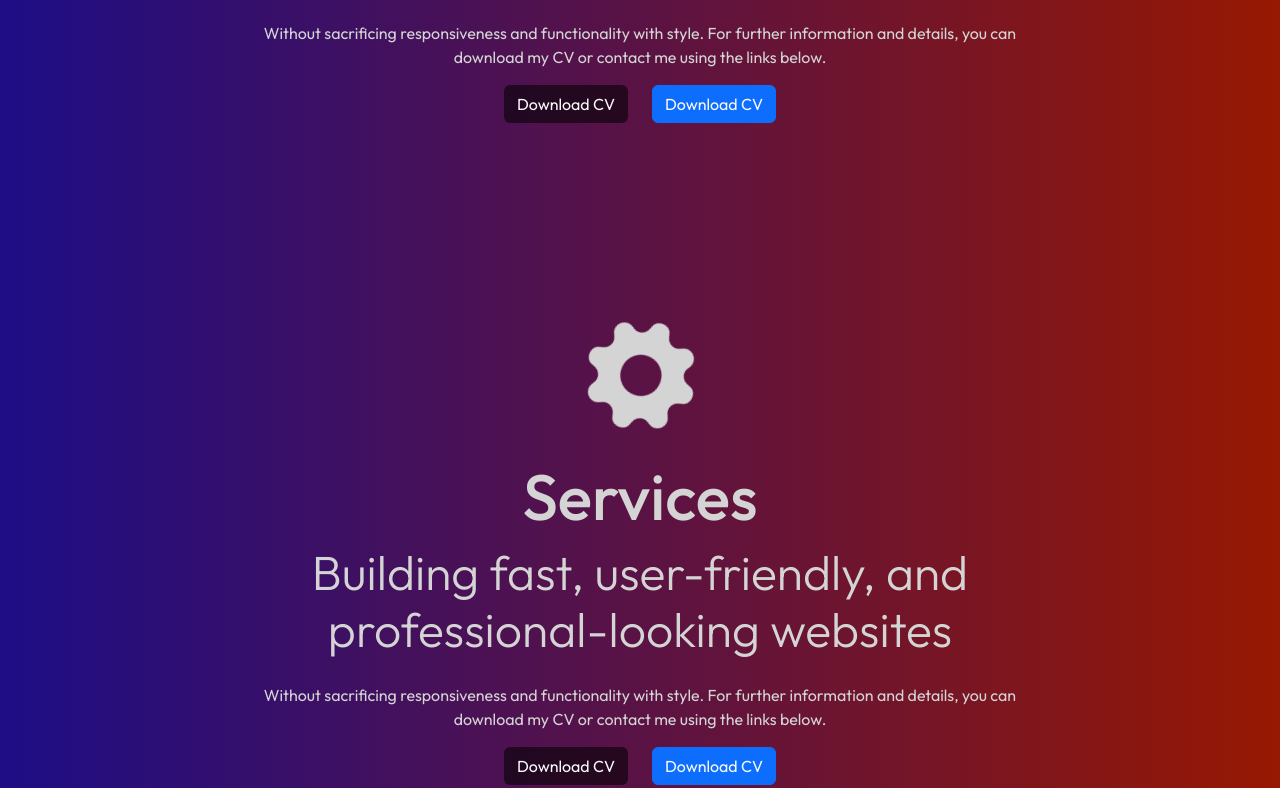
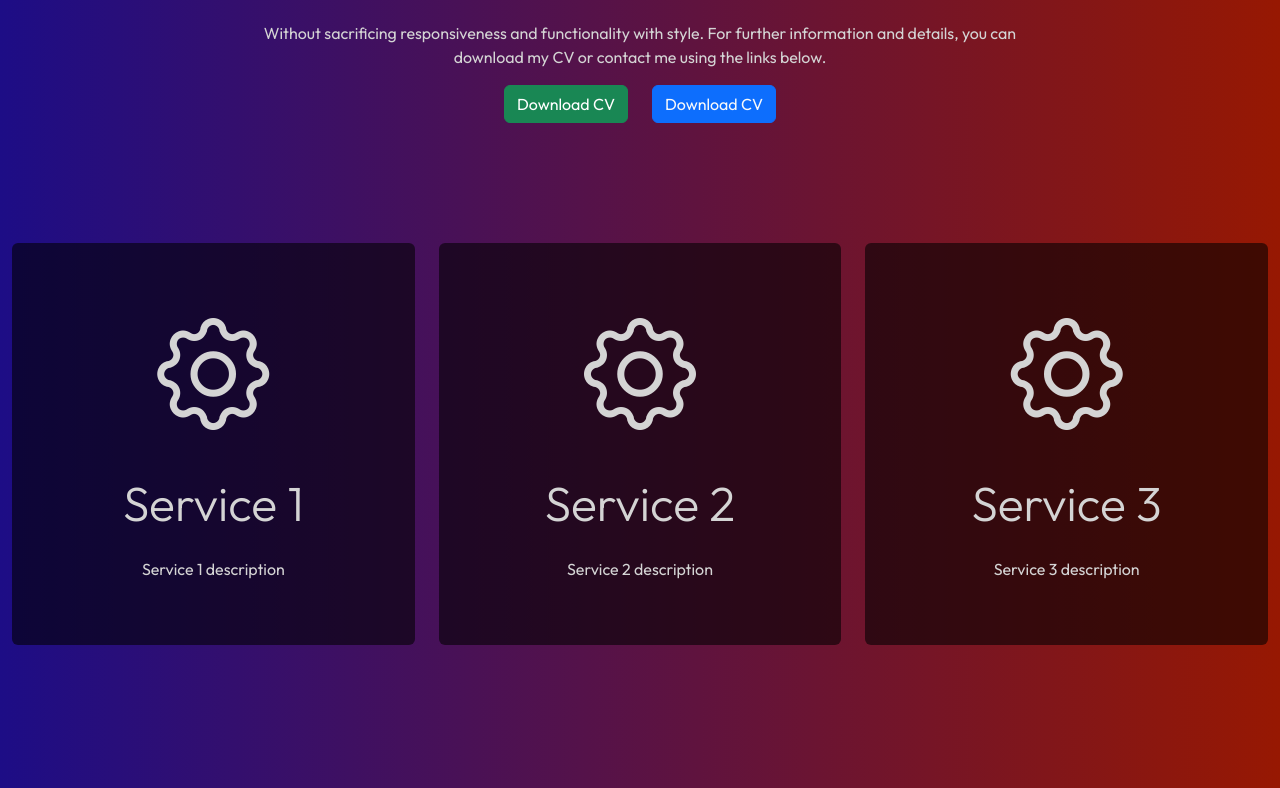
Before and after one commit to Nathaniel-Torres/Nathaniel-Torres.github.io, a plain HTML site: page index.html in a window 1280 px wide. Shown: the part 561-1349 px from the top of the page. Drawn offline with Linux system fonts and the light colour scheme.

Commit message:
Design changes

```diff
--- a/index.html
+++ b/index.html
@@ -39,7 +39,7 @@
 
             <!-- button for navbar toggle on mobile view -->
             <button class="navbar-toggler" type="button" data-bs-toggle="offcanvas"
-                data-bs-target="#mobile-offcanvas" aria-controls="mobile-offcanvas" aria-expanded="false"
+                data-bs-target="#mobile-navbar" aria-controls="mobile-offcanvas" aria-expanded="false"
                 aria-label="Toggle navigation">
                 <span class="navbar-toggler-icon"></span>
             </button>
@@ -118,10 +118,10 @@
                     <p>Without sacrificing responsiveness and functionality with style. For further information and
                         details, you can download my CV or contact me using the links below.</p>
                     <div class="row justify-content-center">
-                        <div class="col-4 d-flex justify-content-end">
-                            <button type="button" class="btn btn-md bg-custom-black text-light">Download CV</button>
+                        <div class="col-auto d-flex justify-content-end">
+                            <button type="button" class="btn btn-md btn-success">Download CV</button>
                         </div>
-                        <div class="col-4 d-flex justify-content-start">
+                        <div class="col-auto d-flex justify-content-start">
                             <button type="button" class="btn btn-md btn-primary text-light">Download CV</button>
                         </div>
                     </div>
@@ -132,27 +132,43 @@
         <!-- Services section -->
         <span id="services" class="opacity-0 mt-3">#services</span>
         <div class="row mb-5 justify-content-md-center">
-            <div class="col-md-8">
-                <div class="container py-5 text-center text-justify">
-                    <div class="row justify-content-center">
+            <div class="col-md-4">
+                <div class="container py-3 py-md-5 bg-custom-black rounded mb-5 mb-md-3 text-center">
+                    <div class="row mb-3 justify-content-center">
                         <div class="col-auto">
-                            <div class="container logo">
-                                <i class="bi bi-gear-fill home-icon"></i>
+                            <div class="container">
+                                <i class="bi bi-gear home-icon"></i>
                             </div>
                         </div>
                     </div>
-                    <h1 class="text-xxl">Services</h1>
-                    <h1 class="lead text-xl mb-4">Building fast, user-friendly, and professional-looking websites</h1>
-                    <p>Without sacrificing responsiveness and functionality with style. For further information and
-                        details, you can download my CV or contact me using the links below.</p>
-                    <div class="row justify-content-center">
-                        <div class="col-4 d-flex justify-content-end">
-                            <button type="button" class="btn btn-md bg-custom-black text-light">Download CV</button>
-                        </div>
-                        <div class="col-4 d-flex justify-content-start">
-                            <button type="button" class="btn btn-md btn-primary text-light">Download CV</button>
+                    <h1 class="lead text-xl mb-4">Service 1</h1>
+                    <p>Service 1 description</p>
+                </div>
+            </div>
+            <div class="col-md-4">
+                <div class="container py-3 py-md-5 bg-custom-black rounded mb-5 mb-md-3 text-center">
+                    <div class="row mb-3 justify-content-center">
+                        <div class="col-auto">
+                            <div class="container">
+                                <i class="bi bi-gear home-icon"></i>
+                            </div>
                         </div>
                     </div>
+                    <h1 class="lead text-xl mb-4">Service 2</h1>
+                    <p>Service 2 description</p>
+                </div>
+            </div>
+            <div class="col-md-4">
+                <div class="container py-3 py-md-5 bg-custom-black rounded mb-5 mb-md-3 text-center">
+                    <div class="row mb-3 justify-content-center">
+                        <div class="col-auto">
+                            <div class="container">
+                                <i class="bi bi-gear home-icon"></i>
+                            </div>
+                        </div>
+                    </div>
+                    <h1 class="lead text-xl mb-4">Service 3</h1>
+                    <p>Service 3 description</p>
                 </div>
             </div>
         </div>
--- a/src/css/custom.css
+++ b/src/css/custom.css
@@ -58,7 +58,7 @@ body {
 
 .nav-link.active {
     text-decoration: underline;
-    background-color: rgb(34, 34, 34);
+    /* background-color: rgb(34, 34, 34); */
 }
 
 @media (min-width: 426px) and (max-width: 768px) {
--- a/src/js/index.js
+++ b/src/js/index.js
@@ -7,9 +7,9 @@ window.onload = () => {
 
     function navbarBg(){
         if(scrollY > 50){
-            $('#custom-navbar').addClass('bg-custom-black');
+            $('#custom-navbar').css('background-color', 'black');
         } else {
-            $('#custom-navbar').removeClass('bg-custom-black');
+            $('#custom-navbar').css('background-color', 'rgba(34, 34, 34, 0)');
         }
     }
 
```
